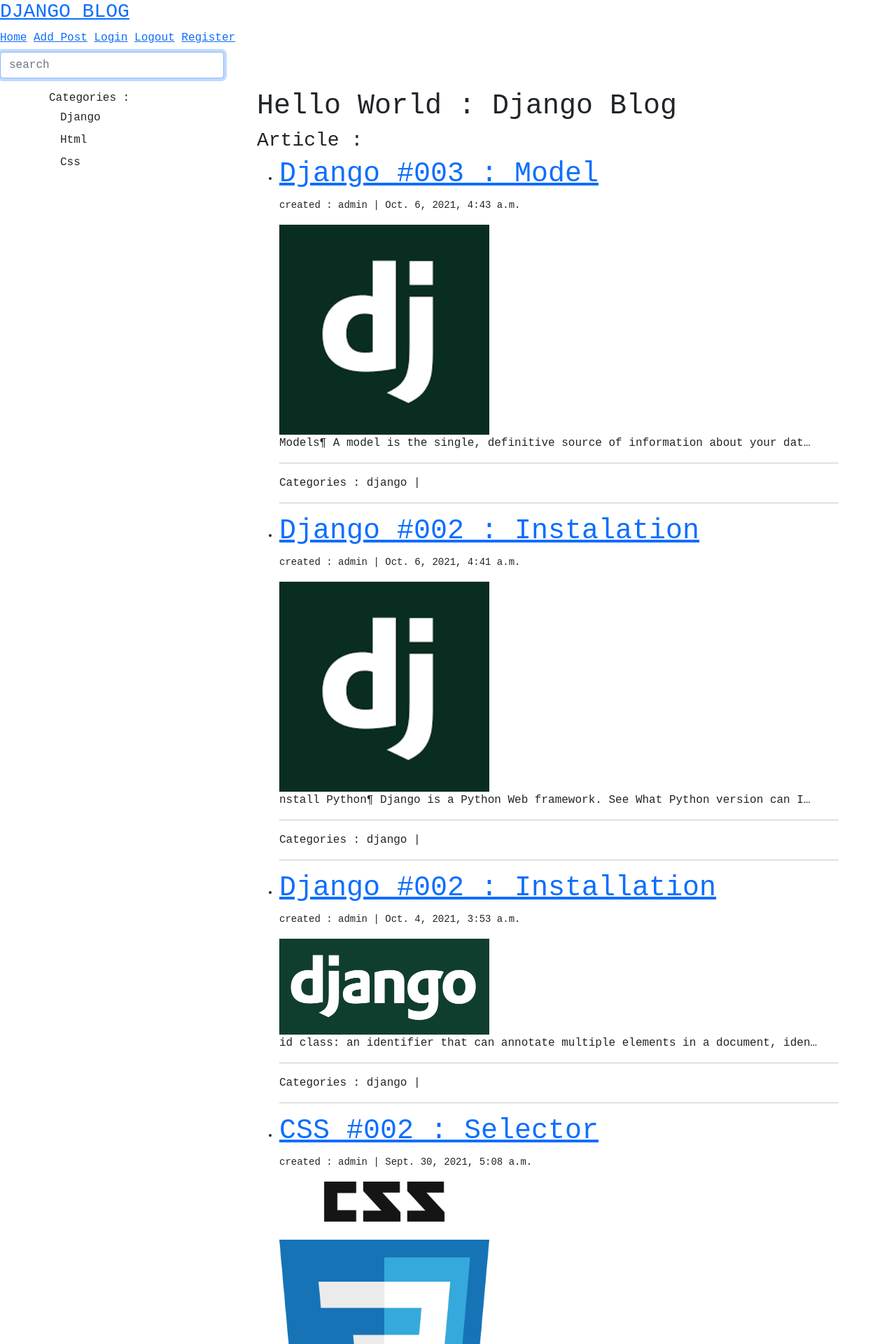
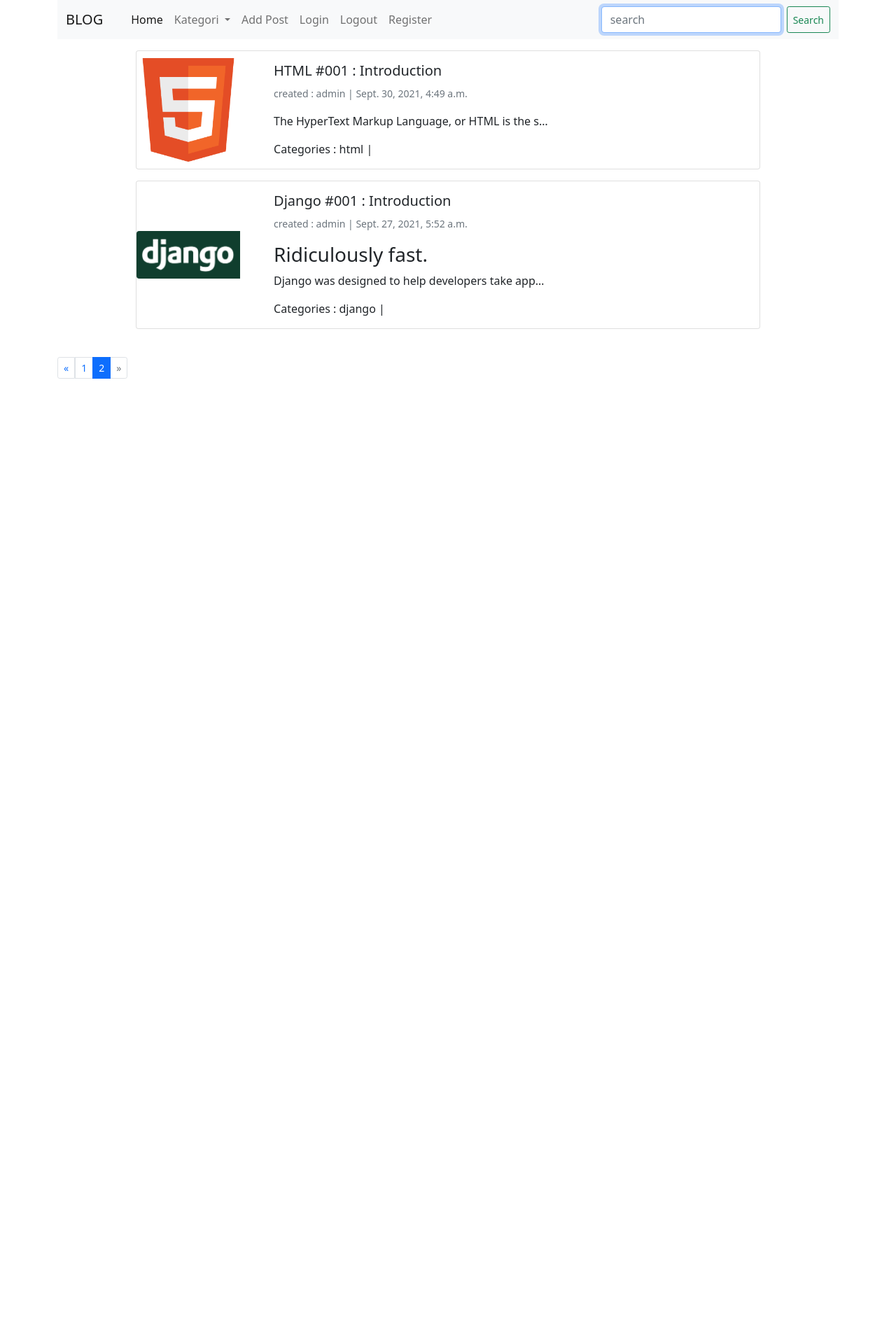
Before and after one commit to yaserantariksa/django-blog-001, a Django app: page /?page=2 in a window 1280 px wide. Shown: the top 1920 px of the page at 70% size. After the commit the page ends 541 px from the top, so only its background shows below. Run offline with Django 3.2, Linux system fonts and the light colour scheme; data comes from the database, SQL or seed files in the repository; both versions use the stored data as it was after the commit; some libraries are stand-ins or nearby versions.

Commit message:
pending styleing blog

```diff
--- a/blog/forms.py
+++ b/blog/forms.py
@@ -30,4 +30,10 @@ class PostSearchForm(forms.Form):
 
     def __init__(self, *args, **kwargs):
         super().__init__(*args, **kwargs)
+        self.fields['c'].label = ''
         self.fields['c'].required = False
+        self.fields['c'].label = 'Category'
+        self.fields['c'].widget.attrs.update({'class' : 'form-select mb-2'})
+        self.fields['q'].lable = 'Search For'
+        self.fields['q'].widget.attrs.update({'class' : 'form-control dropdown-toggle menudd'})
+        self.fields['q'].widget.attrs.update({'data-bs-toggle':'dropdown'})
--- a/blog/urls.py
+++ b/blog/urls.py
@@ -4,7 +4,7 @@ from .views import CatListView, post_search, postslist, detailpost
 app_name = 'blog'
 urlpatterns = [
     path('',postslist,name='postlist'),
-    path("search/",post_search,name='searchpost'),
+    path("search/",post_search,name='post_search'),
     path('<slug:post>/',detailpost, name='detailpost'),
     path("category/<category>/",CatListView.as_view(),name='category'),
 ]
--- a/blog/views.py
+++ b/blog/views.py
@@ -6,11 +6,22 @@ from .forms import NewCommentForm, PostSearchForm
 from django.views.generic import ListView
 from django.core.paginator import Paginator, EmptyPage, PageNotAnInteger
 from django.db.models import Q
+from django.core import serializers
+from django.http import JsonResponse
 
 # Create your views here.
 
 def postslist(request):
     posts = Post.newmanager.all()
+    page = request.GET.get('page',1)
+    paginator = Paginator(posts, 5)
+
+    try:
+        posts = paginator.page(page)
+    except PageNotAnInteger:
+        posts = paginator.page(1)
+    except EmptyPage:
+        posts = paginator.page(paginator.num_pages)
 
     return render(request,'blog/index.html',{'posts':posts})
 
@@ -63,10 +74,12 @@ class CatListView(ListView):
             'cat' : self.kwargs['category'],
             'posts' : Post.objects.filter(category__name=self.kwargs['category']).filter(status='published')
         }
+
         return content
 
 def category_list(request):
     category_list = Category.objects.exclude(name='default')
+
     context = {
         'category_list': category_list
     }
@@ -78,6 +91,15 @@ def post_search(request):
     c = ''
     results = []
     query = Q()
+
+    if request.POST.get('action') == 'post':
+        search_string = str(request.POST.get('ss'))
+        if search_string is not None:
+            search_string = Post.objects.filter(title__contains=search_string)[:3]
+
+            data = serializers.serialize('json',list(search_string), fields=('id','tittle','slug','title'))
+
+            return JsonResponse({'search_string':data})
 
     if 'q' in request.GET:
         form = PostSearchForm(request.GET)
--- a/templates/blog/base.html
+++ b/templates/blog/base.html
@@ -1,53 +1,69 @@
+{% load static %}
 
 <!DOCTYPE html>
 <html lang="en">
     <head>
-        {% load static %}
     <meta charset="UTF-8">
     <meta http-equiv="X-UA-Compatible" content="IE=edge">
     <meta name="viewport" content="width=device-width, initial-scale=1.0">
     <link rel="stylesheet" href="{% static 'css/bootstrap.min.css' %}">
+    <script src="{% static 'jquery/jquery-3.6.0.js' %}"></script>
     <title>DJANGO BLOG</title>
 </head>
-<body style="font-family:'Courier New', Courier, monospace;">
-    <header>
-        <div>
-            <h3>
-                <a href="{% url 'blog:postlist' %}">DJANGO BLOG</a>
-            </h3>
-        </div>
-    <div>
-        <a href="{% url 'blog:postlist' %}">Home</a>
-        <a href="{% url 'blog:postlist' %}">Add Post</a>
-        <a href="{% url 'blog:postlist' %}">Login</a>
-        <a href="{% url 'blog:postlist' %}">Logout</a>
-        <a href="{% url 'blog:postlist' %}">Register</a>
-        <form class="form-inline my-2 col-3" action="/search/" method="get">
-            <input class="form-control me-sm-2" name="q" type="search" aria-label="Search" placeholder="search" autofocus>
-        </form>
+
+<header class="container">
+<nav class="navbar navbar-expand-lg navbar-light bg-light">
+  <div class="container-fluid">
+    <a class="navbar-brand pe-3" href="{% url 'blog:postlist' %}">BLOG</a>
+    <button class="navbar-toggler" type="button" data-bs-toggle="collapse" data-bs-target="#navbarSupportedContent" aria-controls="navbarSupportedContent" aria-expanded="false" aria-label="Toggle navigation">
+      <span class="navbar-toggler-icon"></span>
+    </button>
+    <div class="collapse navbar-collapse" id="navbarSupportedContent">
+      <ul class="navbar-nav me-auto mb-2 mb-lg-0">
+        <li class="nav-item">
+          <a class="nav-link active" aria-current="page" href="{% url 'blog:postlist' %}">Home</a>
+        </li>
+        <li class="nav-item dropdown">
+          <a class="nav-link dropdown-toggle" href="#" id="navbarDropdown" role="button" data-bs-toggle="dropdown" aria-expanded="false">
+            Kategori
+          </a>
+          <ul class="dropdown-menu" aria-labelledby="navbarDropdown">
+            {% for category in category_list %}
+                <li><a class="dropdown-item" href="/category/{{ category.name }}">{{ category.name|title }}</a></li>
+                <li><hr class="dropdown-divider"></li>
+            {% endfor %}
+          </ul>
+        </li>
+        <li class="nav-item">
+            <a class="nav-link" href="{% url 'blog:postlist' %}">Add Post</a>
+        </li>
+        <li class="nav-item">
+            <a class="nav-link" href="{% url 'blog:postlist' %}">Login</a>
+        </li>
+        <li class="nav-item">
+            <a class="nav-link" href="{% url 'blog:postlist' %}">Logout</a>
+        </li>
+        <li class="nav-item">
+            <a class="nav-link" href="{% url 'blog:postlist' %}">Register</a>
+        </li>
+      </ul>
+      <form class="d-flex" action="/search/" method="get">
+        <input class="form-control me-sm-2" name="q" type="search" aria-label="Search" placeholder="search" autofocus>
+        <button class="btn btn-sm btn-outline-success" type="submit">Search</button>
+      </form>
     </div>
-    </header>
+  </div>
+</nav>
+
+</header>
+<body>
     <div class="container mt-3">
-        <div class="row">
-            <div class=" navbar-nav col-3" >
-                Categories :
-                {% for category in category_list %}
-                <a class="dropdown-item" href="/category/{{ category.name }}">
-                    {{ category.name|title }}
-                </a>
-                {% endfor %}
-            </div>
-            <div class="col-9" >
-                {% block content %}
+        {% block content %}
 
-                {% endblock %}
-            </div>
-        </div>
-
-
+        {% endblock %}
     </div>
 
     <script src="{% static 'js/bootstrap.bundle.js' %}"></script>
-    <script src="{% static 'jquery/jquery-3.6.0.js' %}"></script>
+
 </body>
 </html>
--- a/templates/blog/index.html
+++ b/templates/blog/index.html
@@ -1,33 +1,63 @@
 {% extends 'blog/base.html' %}
 
 {% block content %}
-		<h1>Hello World : Django Blog</h1>
-		<h3>Article :</h3>
-		<ul>
 			{% for post in posts %}
-			<li>
-				<h1>
-					<a href="{{ post.get_absolute_url }}">
-						{{post.title}}
-					</a>
-				</h1>
-				<p><small>
-					created : {{post.author}} | {{post.published_date}}
-				</small></p>
-				<!-- <img src="https://picsum.photos/200/100" alt="Image"> -->
-				<img src="{{ post.image.url }}" alt="{{post.title}}" style="width: 300px;">
-				<!-- <p>{{ post.image.url }}</p> -->
-				<p>
-					{{post.content|truncatechars:80|safe }}
-				</p>
-				<hr>
-				Categories :
-				{% for cat in post.category.all %}
-				{{ cat }} |
-				{% endfor %}
+			<a href="{{ post.get_absolute_url }}" class="text-decoration-none text-reset">
+				<div class="card mb-3 mx-auto " style="max-width: 80%;">
+  					<div class="row g-0">
+    					<div class="col-md-2 d-flex align-items-center justify-content-center">
+      						<img src="{{ post.image.url }}" alt="{{post.title}}" class="img-fluid rounded-start">
+    					</div>
+    					<div class="col-md-10">
+      						<div class="card-body ps-5">
+        						<h5 class="card-title">{{post.title}} </h5>
+        						<p class="card-text"><small class="text-muted">created : {{post.author}} | {{post.published_date}}</small></p>
+        						<p class="card-text">{{post.content|truncatechars:80|safe }}</p>
+								Categories :
+								{% for cat in post.category.all %}
+								{{ cat }} |
+								{% endfor %}
+      						</div>
+    					</div>
+  					</div>
+				</div>
+			</a>
+			{% endfor %}
+
+<div class="py-4">
+	<nav aria-label="Page navigation">
+		{% if posts.has_other_pages %}
+		<ul class="pagination pagination-sm">
+
+			{% if posts.has_previous %}
+			<li class="page-item">
+				<a class="page-link" href="?page={{ posts.previous_page_number }}" aria-label="Previous"><span aria-hidden="true">&laquo;</span></a>
 			</li>
-			<hr />
+			{% else %}
+			<li class="page-item disabled"">
+				<a class="page-link" href="#" aria-label="Previous"><span aria-hidden="true">&laquo;</span></a>
+			</li>
+			{% endif %}
+
+			{% for num in posts.paginator.page_range %}
+			{% if posts.number == num %}
+			<li class="page-item active">
+				<span class="page-link active">{{ num }} <span class="visually-hidden">(curent)</span></span>
+			</li>
+			{% else %}
+			<li><a class="page-link" href="?page={{ num }}">{{ num }}</a></li>
+			{% endif %}
 			{% endfor %}
+
+			{% if posts.has_next %}
+			<li class="page-item"><a class="page-link" href="?page={{ posts.next_page_number }}" aria-label="Next"><span aria-hidden="true">&raquo;</span></a></li>
+			{% else %}
+			<li class="page-item disabled"><a class="page-link" href="#" aria-label="Next"><span
+						aria-hidden="true">&raquo;</span></a></li>
+			{% endif %}
 		</ul>
+		{% endif %}
+	</nav>
+</div>
 
 {% endblock %}
```
Also changed, not shown: static/style.css (deleted, +0 -7 lines), templates/blog/category.html (+16 -14 lines), templates/blog/search.html (+60 -12 lines), db.sqlite3, media_root/blog/None/django-logo-negative.png (added), media_root/blog/None/images.png (added), media_root/blog/None/images_qpIuHWM.png (added).
